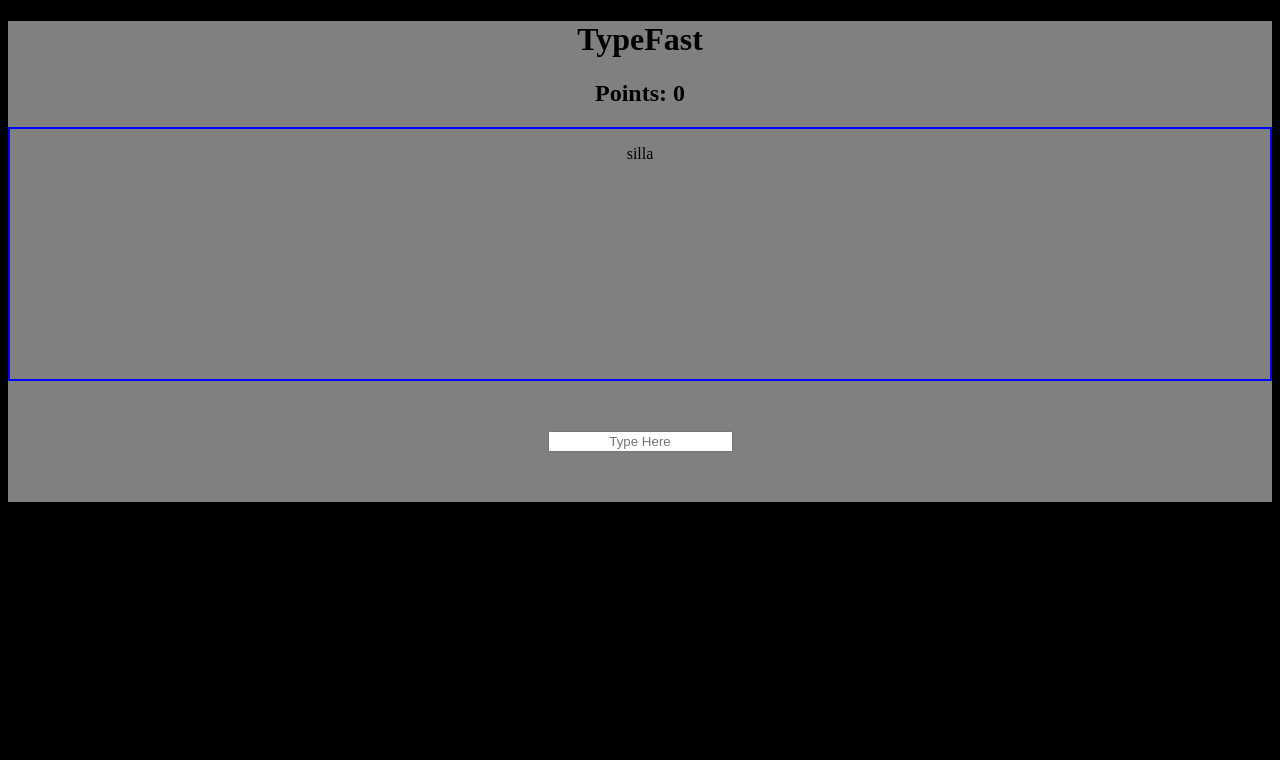
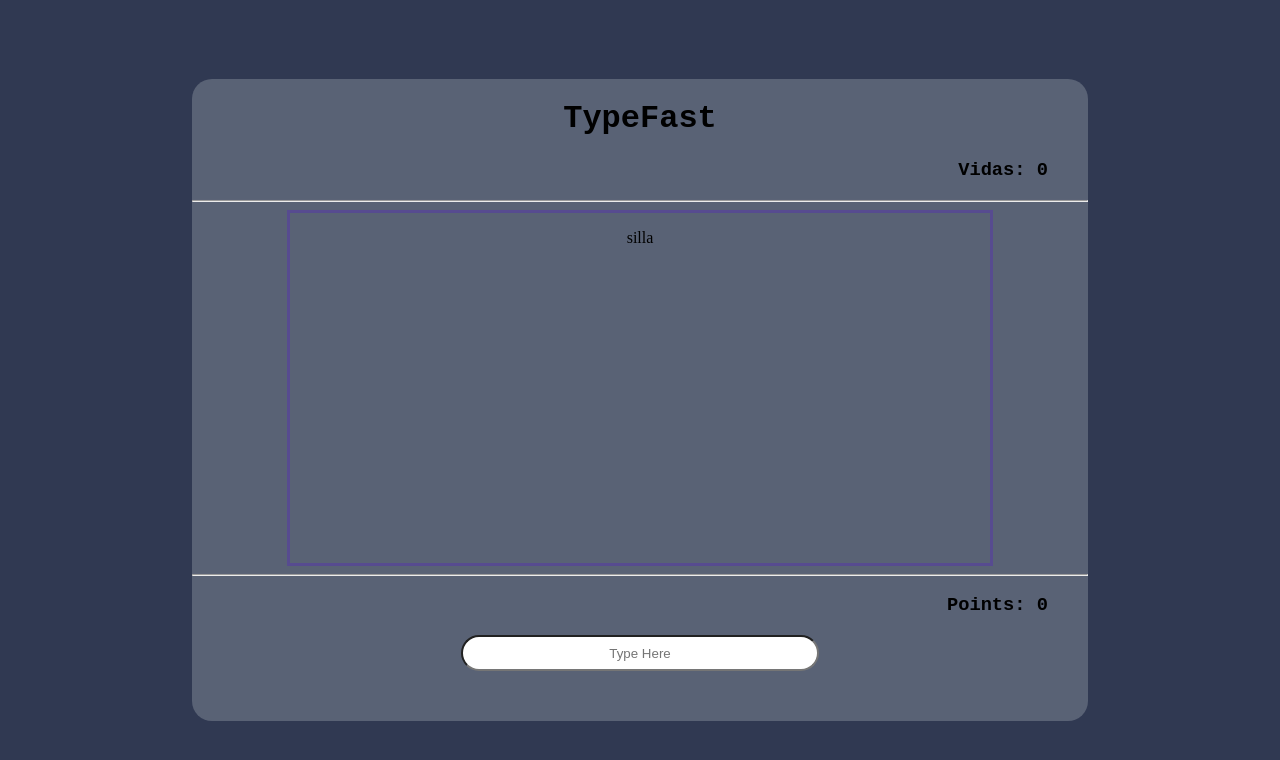
Before and after one commit to LucasAguilar647/TypeFast.App, a React (Vite) app: page / in a window 1280 px wide. Shown: the top 760 px of the page. Built offline with nearby package versions, Linux system fonts and the light colour scheme.

Commit message:
le di estilos nuevos a la app

```diff
--- a/src/App.jsx
+++ b/src/App.jsx
@@ -32,12 +32,14 @@ const App = () => {
   return (
     <div className="recuadro">
       <h1>TypeFast</h1>
-      <h2>Points: {points} </h2>
+      <h3>Vidas: 0</h3>
+      <hr />
 
       <div className="recuadro-juego">
       <Word onWordChange={handleWordChange} points={points} />
       </div>
-
+      <hr />
+        <h3>Points: {points} </h3>
       <form onSubmit={handleSubmit}>
         <input
           type="text"
@@ -46,7 +48,7 @@ const App = () => {
           autoComplete="off"
           value={inputValue}
           onChange={handleChange}
-        />
+          />
       </form>
     </div>
   );
--- a/src/index.css
+++ b/src/index.css
@@ -1,25 +1,44 @@
+:root{
+    background-color: #303952;
 
-:root{
-    background-color: black;
 }
 
 
-.recuadro{
-    background-color: grey;
-    display: block;
+.recuadro {
+    background-color: #596275;
+    border-radius: 20px;
     text-align: center;
-}
+    width: 70%;
+    position: absolute;
+    top: 50%;
+    left: 50%;
+    transform: translate(-50%, -50%);
+  }
+
 
 .recuadro-juego{
-    width: px;
-    height: 250px;
-    border: 2px solid;
-    border-color: blue;
+    width: 700px;
+    height: 350px;
     margin: auto;
+    border: solid;
+    border-color: #574b90;
 }
 
 .input-juego{
-    margin-top: 50px;
     margin-bottom: 50px;
     text-align: center;
+    border-radius: 20px;
+    width: 350px;
+    height: 30px;
 }
+
+h1{
+    font-family: 'Courier New', Courier, monospace;
+
+}
+
+h3{
+    font-family: 'Courier New', Courier, monospace;
+    text-align: right;
+    padding-right: 40px;
+}
```
